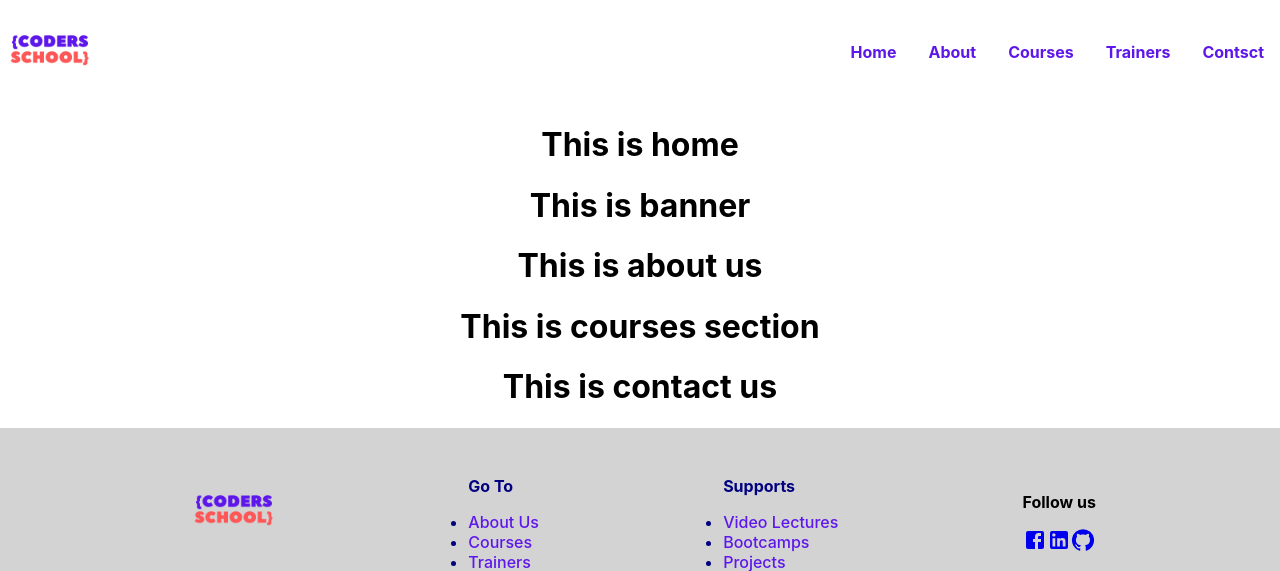
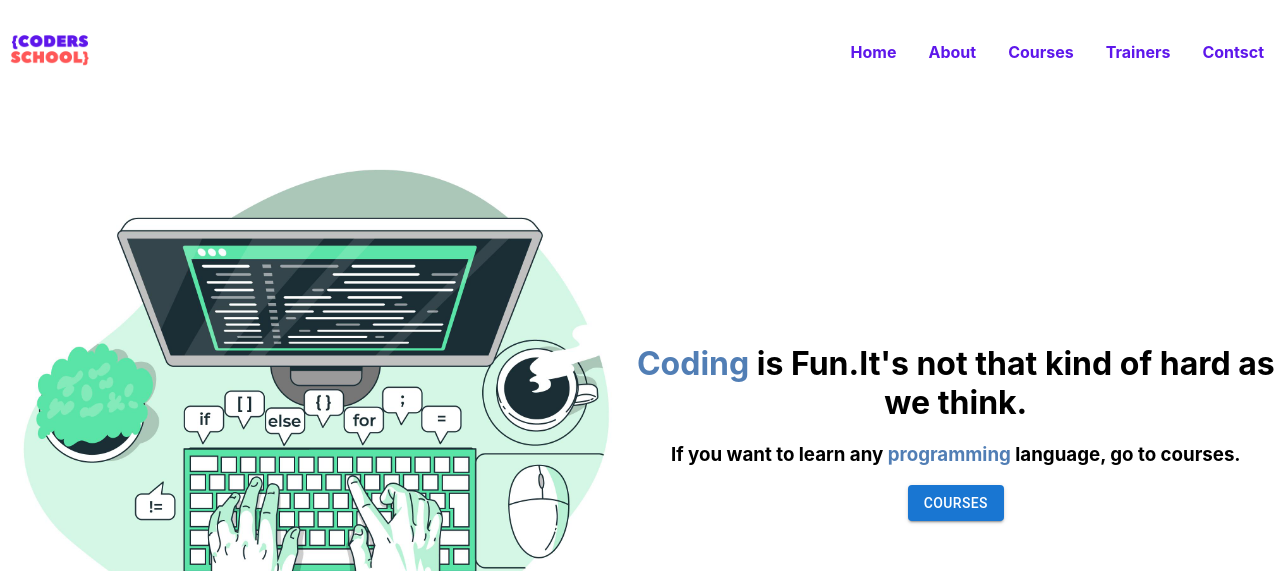
Before and after one commit to Sadman95/coders-school-react, a React (Create React App) app: page / in a window 1280 px wide. Shown: the top 571 px of the page. Built offline with nearby package versions, Linux system fonts and the light colour scheme; no server answers.

Commit message:
banner done

```diff
--- a/src/App.js
+++ b/src/App.js
@@ -1,3 +1,5 @@
+import { useEffect } from 'react';
+import { useState } from 'react';
 import { BrowserRouter as Router, Switch, Route } from 'react-router-dom';
 import './App.css';
 import About from './componenets/About/About';
@@ -13,19 +15,27 @@ import Trainers from './componenets/Trainers/Trainers';
 
 
 function App() {
+
+  const [courses, setCourses] = useState([]);
+  useEffect(() =>{
+      fetch('https://sadman95.github.io/course_data/course_json/data.json')
+      .then(res => res.json())
+      .then(data => setCourses(data))
+  }, [])
+
   return (
     <div className="App">
       <Router>
         <Header></Header>
         <Switch>
           <Route exact path='/'>
-            <Home></Home>
+            <Home courses={courses}></Home>
           </Route>
           <Route path='/about'>
             <About></About>
           </Route>
           <Route path='/courses'>
-            <Courses></Courses>
+            <Courses courses={courses}></Courses>
           </Route>
           <Route path='/trainers'>
             <Trainers></Trainers>
--- /dev/null
+++ b/src/componenets/Banner/Banner.css
@@ -0,0 +1,3 @@
+.spanned{
+    color: #517EB5;
+}
--- a/src/componenets/Banner/Banner.js
+++ b/src/componenets/Banner/Banner.js
@@ -1,10 +1,32 @@
+import { Button } from '@mui/material';
+import { Box } from '@mui/system';
 import React from 'react';
+import { useHistory } from 'react-router';
+import banner from '../Banner/banner.jpg';
+import './Banner.css'
 
 const Banner = () => {
+    const bannerStyle = {
+        display: 'flex',
+        justifyContent: 'center',
+        alignItems: 'center'
+    }
+
+    const history = useHistory();
+    const handleCourses = () =>{
+        history.push('/courses');
+    }
     return (
-        <div>
-            <h1>This is banner</h1>
-        </div>
+        <Box sx={bannerStyle}>
+            <div style={{width: '60%'}}>
+                <img style={{width: '100%'}} src={banner} alt="" />
+            </div>
+            <div>
+                <h1><span className='spanned'>Coding</span> is Fun.It's not that kind of hard as we think.</h1>
+                <h3>If you want to learn any <span className='spanned'>programming</span> language, go to courses.</h3>
+                <Button onClick={handleCourses} variant='contained'>Courses</Button>
+            </div>
+        </Box>
     );
 };
 
--- /dev/null
+++ b/src/componenets/Course/Course.js
@@ -0,0 +1,36 @@
+import {
+  Button,
+  Card,
+  CardActions,
+  CardContent,
+  CardMedia,
+  Typography,
+} from "@mui/material";
+import React from "react";
+
+const Course = (props) => {
+  const { img_url, course_title, description } = props.course;
+  return (
+    <Card sx={{ maxWidth: 345 }}>
+      <CardMedia
+        component="img"
+        height="140"
+        image={img_url}
+        alt="green iguana"
+      />
+      <CardContent>
+        <Typography gutterBottom variant="h5" component="div">
+          {course_title}
+        </Typography>
+        <Typography variant="body2" color="text.secondary">
+          {description}
+        </Typography>
+      </CardContent>
+      <CardActions>
+        <Button size="medium">Enroll Now</Button>
+      </CardActions>
+    </Card>
+  );
+};
+
+export default Course;
--- a/src/componenets/Courses/Courses.js
+++ b/src/componenets/Courses/Courses.js
@@ -1,11 +1,20 @@
-import React from 'react';
+import { Grid } from "@mui/material";
+import React from "react";
+import Course from "../Course/Course";
 
-const Courses = () => {
-    return (
-        <div>
-            <h1>This is courses section</h1>
-        </div>
-    );
+
+const Courses = (props) => {
+    console.log(props)
+    const {courses} = props;
+  return (
+    <Grid container spacing={{ xs: 2, md: 3 }} columns={{ xs: 4, sm: 8, md: 12 }}>
+    {courses.map(course => (
+      <Grid item xs={2} sm={4} md={4} key={course.course_id}>
+        <Course course={course}></Course>
+      </Grid>
+    ))}
+  </Grid>
+  );
 };
 
 export default Courses;
--- a/src/componenets/Home/Home.js
+++ b/src/componenets/Home/Home.js
@@ -4,13 +4,14 @@ import Banner from '../Banner/Banner';
 import Contact from '../Contact/Contact';
 import Courses from '../Courses/Courses';
 
-const Home = () => {
+const Home = (props) => {
+    const {courses} = props;
+    const slicedCourses = courses.slice(0,3);
     return (
         <div>
-            <h1>This is home</h1>
             <Banner></Banner>
             <About></About>
-            <Courses></Courses>
+            <Courses courses={slicedCourses}></Courses>
             <Contact></Contact>
         </div>
     );
```
Also changed, not shown: public/data.json (deleted, +0 -50 lines), src/componenets/Banner/banner.jpg (renamed from public/banner.jpg).
